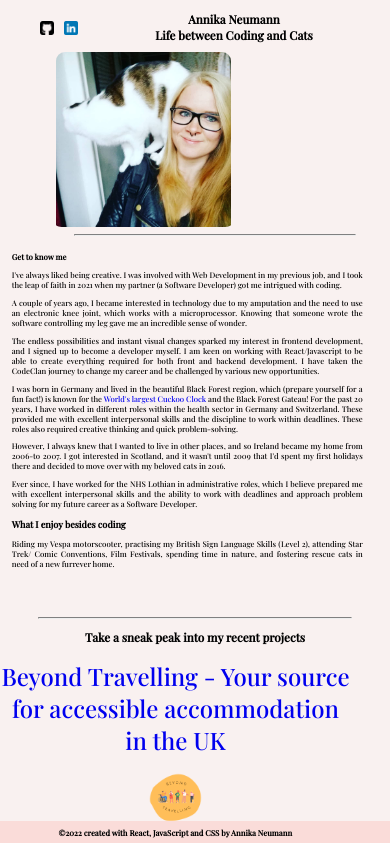
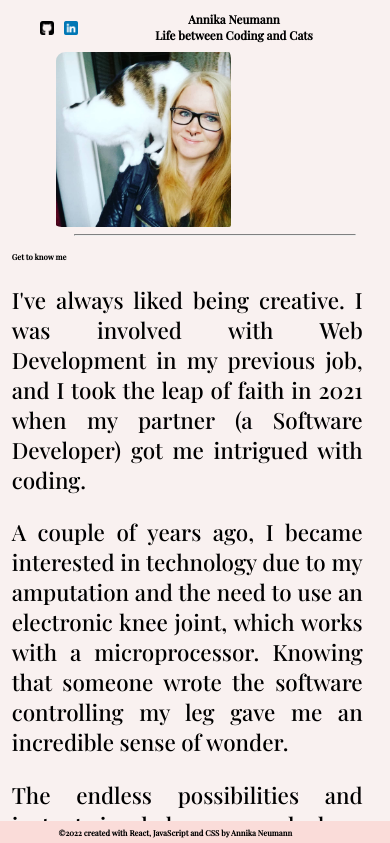
Before and after one commit to AnnikaNeumann/annikaneumann.github.io, a React (Create React App) app: page / in a window 390 px wide. Shown: the top 843 px of the page. Built offline with nearby package versions, Linux system fonts and the light colour scheme.

Commit message:
trial and error with layout being responsive, to be continued

```diff
--- a/src/App.css
+++ b/src/App.css
@@ -60,7 +60,7 @@ h2{
   display: flex;
   flex-direction:column;
   font-family: 'Playfair Display', serif;
-  font-size: 1vw;
+  font-size: 1.4rem;
 
 }
 /* project component */
@@ -84,7 +84,7 @@ h2{
   margin: 1rem 0;
   margin-bottom: 3rem;
   height: auto;
-  font-size: 2vw;
+  font-size: 1.4rem;
   /* float: left; */
   width: auto;
 
@@ -94,10 +94,11 @@ h2{
 /* profile image */
 .annika{
   border-radius: 5%;
-  width: 20%;
+  width: 15%;
   float: left;
   position:sticky;
   padding-bottom: 2%;
+  padding-right: 2%;
   margin-left: 1rem;
 }
 
@@ -105,9 +106,24 @@ h2{
 @media (max-width: 800px) {
   .flex-projects {
     /* flex-direction: column; */
+    width: 100%;
+    height: auto;
+  }
+}
+
+@media (max-width:800px){
+  .flex-container{
     width: 90%;
   }
 }
+
+@media(max-width: 800px){
+  .project-links{
+    width: 90%;
+    font-size: 0.5rem;
+  }
+}
+
 
 @media (max-width: 800px) {
   .about {
--- a/src/App.js
+++ b/src/App.js
@@ -1,7 +1,6 @@
 import './App.css';
 import React, { useState, useContext } from 'react';
 import PortfolioContainer from './container/PortfolioContainer';
-{/* <meta name="viewport" content="width=device-width, initial-scale=1.0"> */}
 
 
 function App() {
--- a/src/components/Header.js
+++ b/src/components/Header.js
@@ -9,11 +9,11 @@ const Header = () => {
             <nav>
                 <ul>
                     <li>
-                    <a href="https://github.com/AnnikaNeumann" target="_blank"><img className="github" src={require("../images/github-sign.png")} alt='Github'/></a>
+                    <a href="https://github.com/AnnikaNeumann" target="_blank" rel="noreferrer"><img className="github" src={require("../images/github-sign.png")} alt='Github link'/></a>
                     </li>
 
                     <li>
-                    <a href="https://www.linkedin.com/in/annika-neumann-422b98232/" target="_blank"><img className="linkedin" src={require("../images/linkedin.png")} alt='LinkedIn'/></a>
+                    <a href="https://www.linkedin.com/in/annika-neumann-422b98232/" target="_blank" rel="noreferrer"><img className="linkedin" src={require("../images/linkedin.png")} alt='LinkedIn link'/></a>
                     </li>
                     <li>
                     <h1>Annika Neumann<br></br>Life between Coding and Cats</h1>
--- a/src/components/Projects.js
+++ b/src/components/Projects.js
@@ -10,7 +10,7 @@ const Projects = () =>{
         <div className="flex-projects">
 
         <div className='project-links'>
-        <a href='https://github.com/AnnikaNeumann/BeyondTravelling' target="_blank" aria-label='Beyond Travelling App'>Beyond Travelling - Your source for accessible accommodation in the UK</a>
+        <a href='https://github.com/AnnikaNeumann/BeyondTravelling' target="_blank" rel="noreferrer" aria-label='Beyond Travelling App'>Beyond Travelling - Your source for accessible accommodation in the UK</a>
         <br></br>
         <img className="BeyondTravel" src={require("../images/BeyondTravelLogo.png")} alt='BeyondTravellingLogo'/>
         </div>
@@ -19,7 +19,7 @@ const Projects = () =>{
 
 
         <div className='project-links'>
-        <a href='https://github.com/AnnikaNeumann/W7Hw_BreakingBad_React.git' target="_blank" aria-label='Breaking Bad App'>React App - Information about the cult series "Breaking Bad"</a>
+        <a href='https://github.com/AnnikaNeumann/W7Hw_BreakingBad_React.git' target="_blank" rel="noreferrer" aria-label='Breaking Bad App'>React App - Information about the cult series "Breaking Bad"</a>
         <br></br>
         <img className="BreakingBad" src={require("../images/BreakingBad.png")} alt='BreakingBad'/>
         </div>
@@ -27,7 +27,7 @@ const Projects = () =>{
         <br></br><br></br>
 
         <div className='project-links'>
-        <a href='https://github.com/AnnikaNeumann/trivia_js_project' target="_blank" aria-label='The Quizard of Oz App'>React App - A fun Trivia Quiz</a>
+        <a href='https://github.com/AnnikaNeumann/trivia_js_project' target="_blank" rel="noreferrer" aria-label='The Quizard of Oz App'>React App - A fun Trivia Quiz</a>
         <br></br>
         <img className="Quiz" src={require("../images/Quiz.png")} alt='Trivia Quiz'/>
         </div>
@@ -35,7 +35,7 @@ const Projects = () =>{
         <br></br><br></br>
 
         <div className='project-links'>
-        <a href='https://github.com/AnnikaNeumann/W9LabHotelBooking.git' target="_blank" aria-label='Hotel Booking App'>React App - HotelBooking</a>
+        <a href='https://github.com/AnnikaNeumann/W9LabHotelBooking.git' target="_blank" rel="noreferrer" aria-label='Hotel Booking App'>React App - HotelBooking</a>
         <br></br>
         <img className="Hotel" src={require("../images/hotel.png")} alt='Hotel California App'/>
         </div>
```
Also changed, not shown: src/images/logo.png (added).
